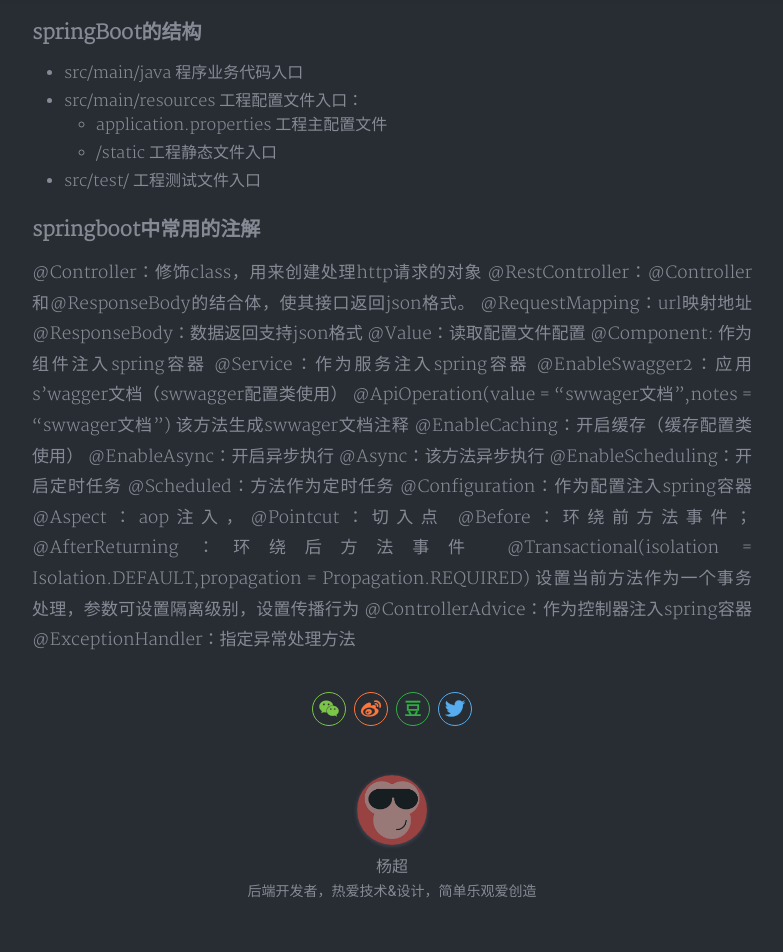
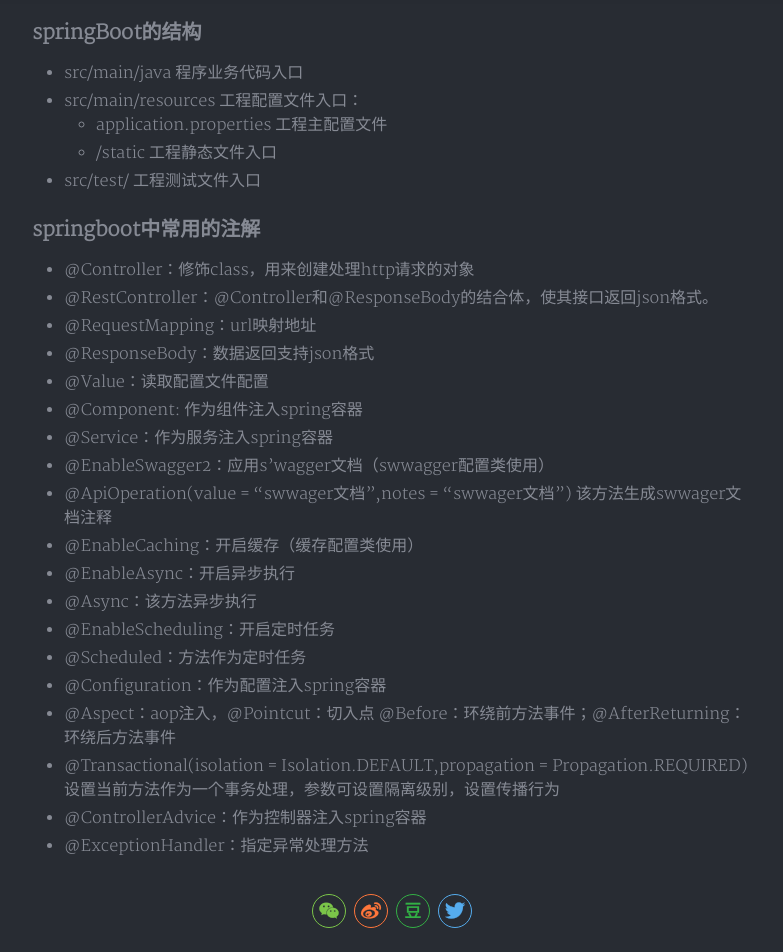
Before and after one commit to gobige/gobige.github.io, a Jekyll site: the page built from _posts/2018-05-15-springboot.md, in a window 1280 px wide and 1400 px high, scrolled down 618 px. Shown: the top 952 px of the window, without its empty margins (248-1031 px from the left). Built offline with Jekyll 4.4.1, drawn with Linux system fonts in a browser that asks for light colours; nearby versions of some CDN libraries; a style sheet for code colours, icons or effects is not loaded.

Commit message:
优化布局

```diff
--- a/_posts/2018-05-15-springboot.md
+++ b/_posts/2018-05-15-springboot.md
@@ -19,22 +19,22 @@ tags: 框架
 
 
 ### springboot中常用的注解
-@Controller：修饰class，用来创建处理http请求的对象
-@RestController：@Controller和@ResponseBody的结合体，使其接口返回json格式。
-@RequestMapping：url映射地址
-@ResponseBody：数据返回支持json格式
-@Value：读取配置文件配置
-@Component: 作为组件注入spring容器
-@Service：作为服务注入spring容器
-@EnableSwagger2：应用s'wagger文档（swwagger配置类使用）
-@ApiOperation(value = "swwager文档",notes = "swwager文档") 该方法生成swwager文档注释
-@EnableCaching：开启缓存（缓存配置类使用）
-@EnableAsync：开启异步执行
-@Async：该方法异步执行
-@EnableScheduling：开启定时任务
-@Scheduled：方法作为定时任务
-@Configuration：作为配置注入spring容器
-@Aspect：aop注入，@Pointcut：切入点 @Before：环绕前方法事件；@AfterReturning：环绕后方法事件
-@Transactional(isolation = Isolation.DEFAULT,propagation = Propagation.REQUIRED) 设置当前方法作为一个事务处理，参数可设置隔离级别，设置传播行为
-@ControllerAdvice：作为控制器注入spring容器
-@ExceptionHandler：指定异常处理方法
+- @Controller：修饰class，用来创建处理http请求的对象
+- @RestController：@Controller和@ResponseBody的结合体，使其接口返回json格式。
+- @RequestMapping：url映射地址
+- @ResponseBody：数据返回支持json格式
+- @Value：读取配置文件配置
+- @Component: 作为组件注入spring容器
+- @Service：作为服务注入spring容器
+- @EnableSwagger2：应用s'wagger文档（swwagger配置类使用）
+- @ApiOperation(value = "swwager文档",notes = "swwager文档") 该方法生成swwager文档注释
+- @EnableCaching：开启缓存（缓存配置类使用）
+- @EnableAsync：开启异步执行
+- @Async：该方法异步执行
+- @EnableScheduling：开启定时任务
+- @Scheduled：方法作为定时任务
+- @Configuration：作为配置注入spring容器
+- @Aspect：aop注入，@Pointcut：切入点 @Before：环绕前方法事件；@AfterReturning：环绕后方法事件
+- @Transactional(isolation = Isolation.DEFAULT,propagation = Propagation.REQUIRED) 设置当前方法作为一个事务处理，参数可设置隔离级别，设置传播行为
+- @ControllerAdvice：作为控制器注入spring容器
+- @ExceptionHandler：指定异常处理方法
```
Also changed, not shown: _posts/2017-09-03-equelandhashcode.md (+2 -2 lines), _posts/2017-09-11-db_transaction.md (+1 -1 lines), _posts/2018-06-18-java_stream.md (+3 -2 lines).
